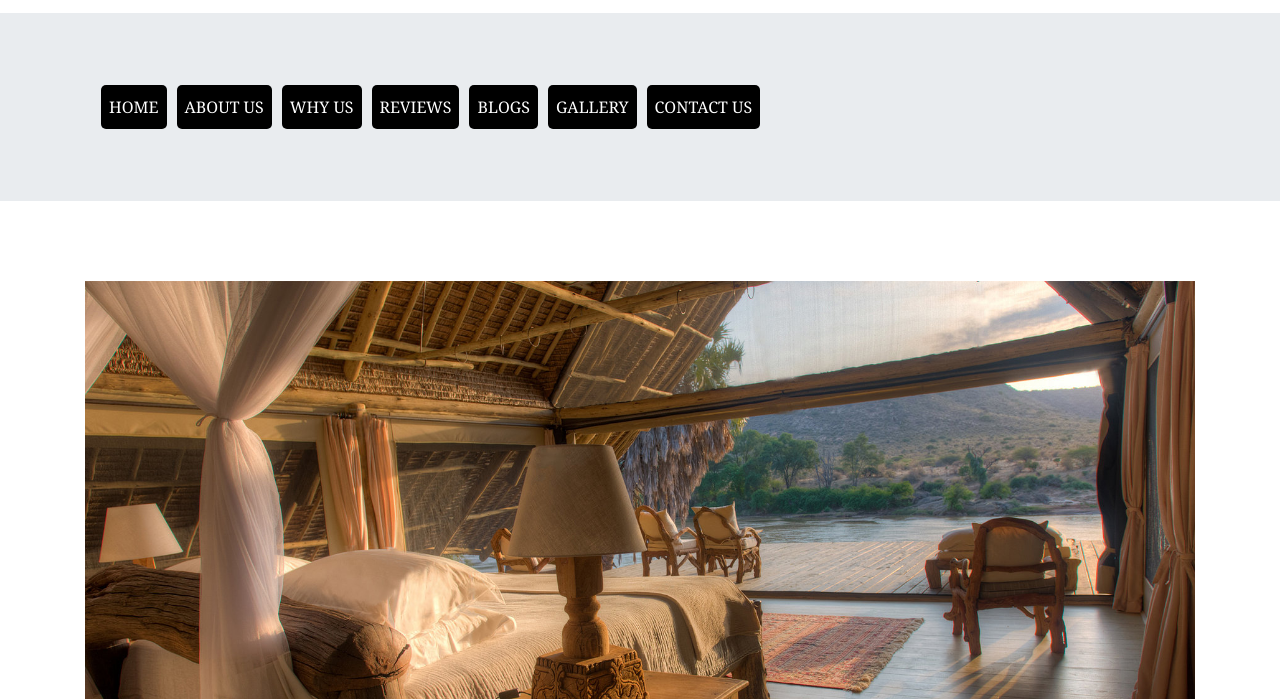
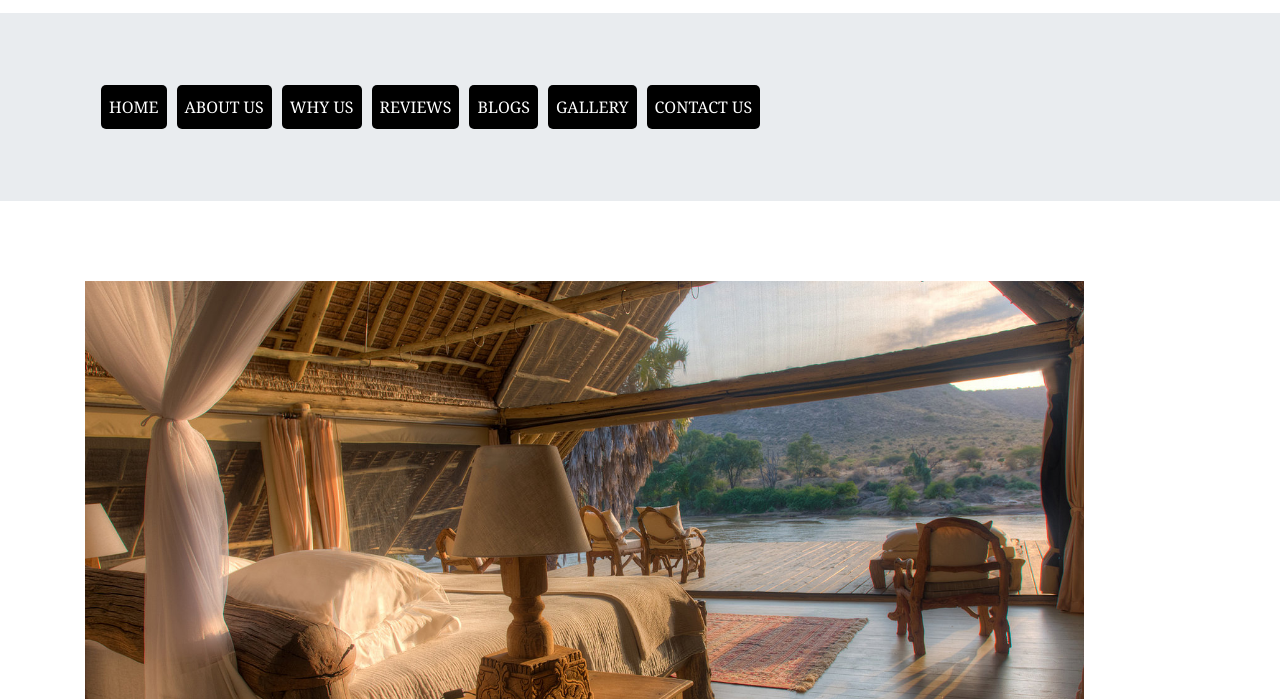
Before and after one commit to Mwatheka/travels, a plain HTML site: page index.html in a window 1280 px wide. Shown: the part 101-800 px from the top of the page. Drawn offline with nearby package versions, Linux system fonts and the light colour scheme; a small style sheet from the web is missing.

Commit message:
Update index.html

```diff
--- a/index.html
+++ b/index.html
@@ -175,7 +175,7 @@
     <section class="row">
       <div class="col-md-12 justify-content-center">
         <div style="position:relative;">
-          <img src="Banner-image-galdessa.jpg" alt="Banner Image" style="width:100%; height:70vh; object-fit: cover;">
+          <img src="Banner-image-galdessa.jpg" alt="Banner Image" style="width:90%; height:70vh; object-fit: cover;">
 
         </div>
       </div>
```
